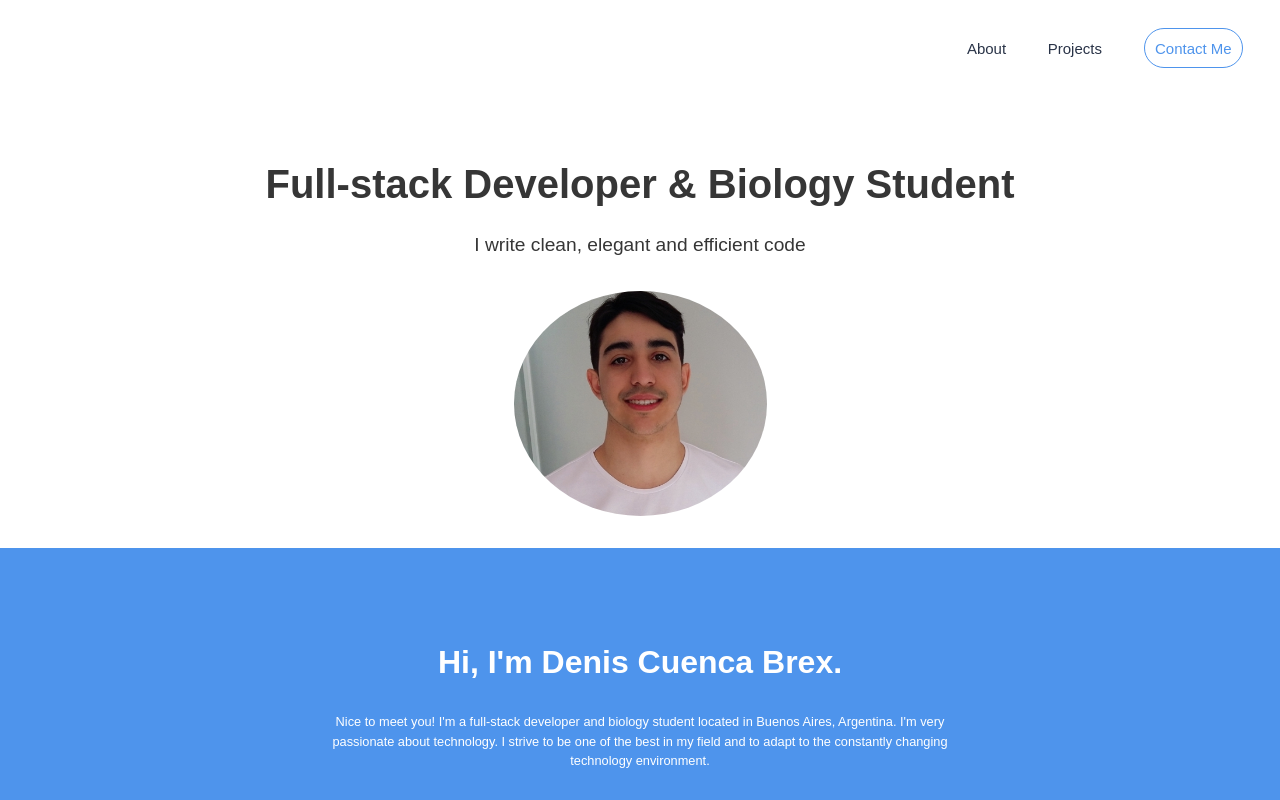
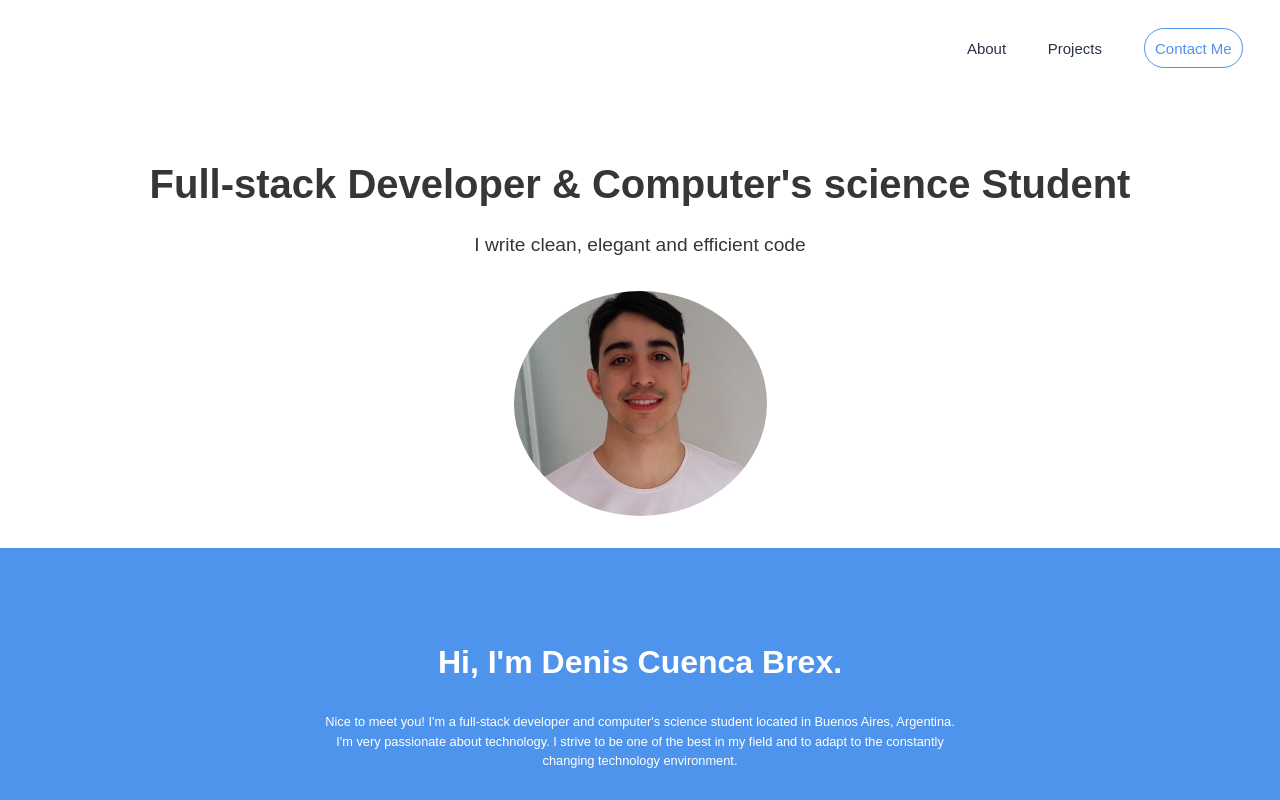
Before and after one commit to DenisCuencaBrex/deniscbrex.com, a plain HTML site: page index.html in a window 1280 px wide. Shown: the top 800 px of the page. Drawn offline with Linux system fonts and the light colour scheme.

Commit message:
Update index.html

```diff
--- a/index.html
+++ b/index.html
@@ -36,7 +36,7 @@
     </nav>
     <section class="hero">
         <div class="title-wrap">
-            <h1 class="title is-size-1 size-1-deskpot size-2-tablet size-3-mobile">Full-stack Developer & Biology Student</h1>
+            <h1 class="title is-size-1 size-1-deskpot size-2-tablet size-3-mobile">Full-stack Developer & Computer's science Student</h1>
             <h2 class="subtitle is-size-4 size-1-deskpot size-2-tablet size-3-mobile">I write clean, elegant and efficient code</h2>
             <img class="profile-img" src="images/profile-img.jpeg" alt="Avatar">
         </div>
@@ -46,7 +46,7 @@
             <div class="center-column">
                 <h1 class="title is-white is-size-3 size-1-deskpot size-2-tablet size-3-mobile">Hi, I'm Denis Cuenca Brex.</h1>
                 <h2 class="subtitle is-size-7 size-1-deskpot size-2-tablet size-3-mobile">
-                    Nice to meet you! I'm a full-stack developer and biology student located in Buenos Aires, Argentina. I'm very passionate
+                    Nice to meet you! I'm a full-stack developer and computer's science student located in Buenos Aires, Argentina. I'm very passionate
                     about technology. I strive to be one of the best in my field and to adapt to the
                     constantly changing technology environment.
                 </h2>
```
